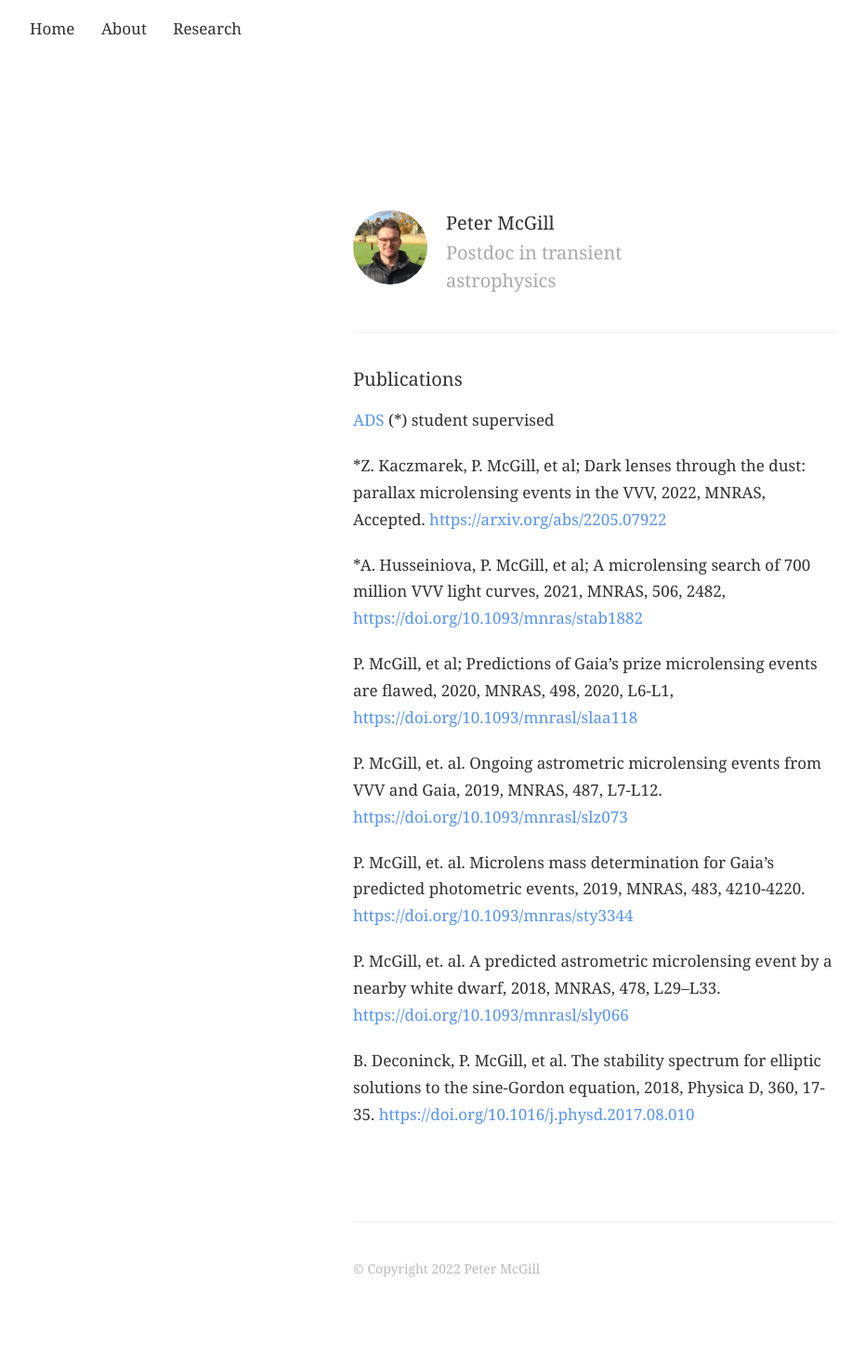
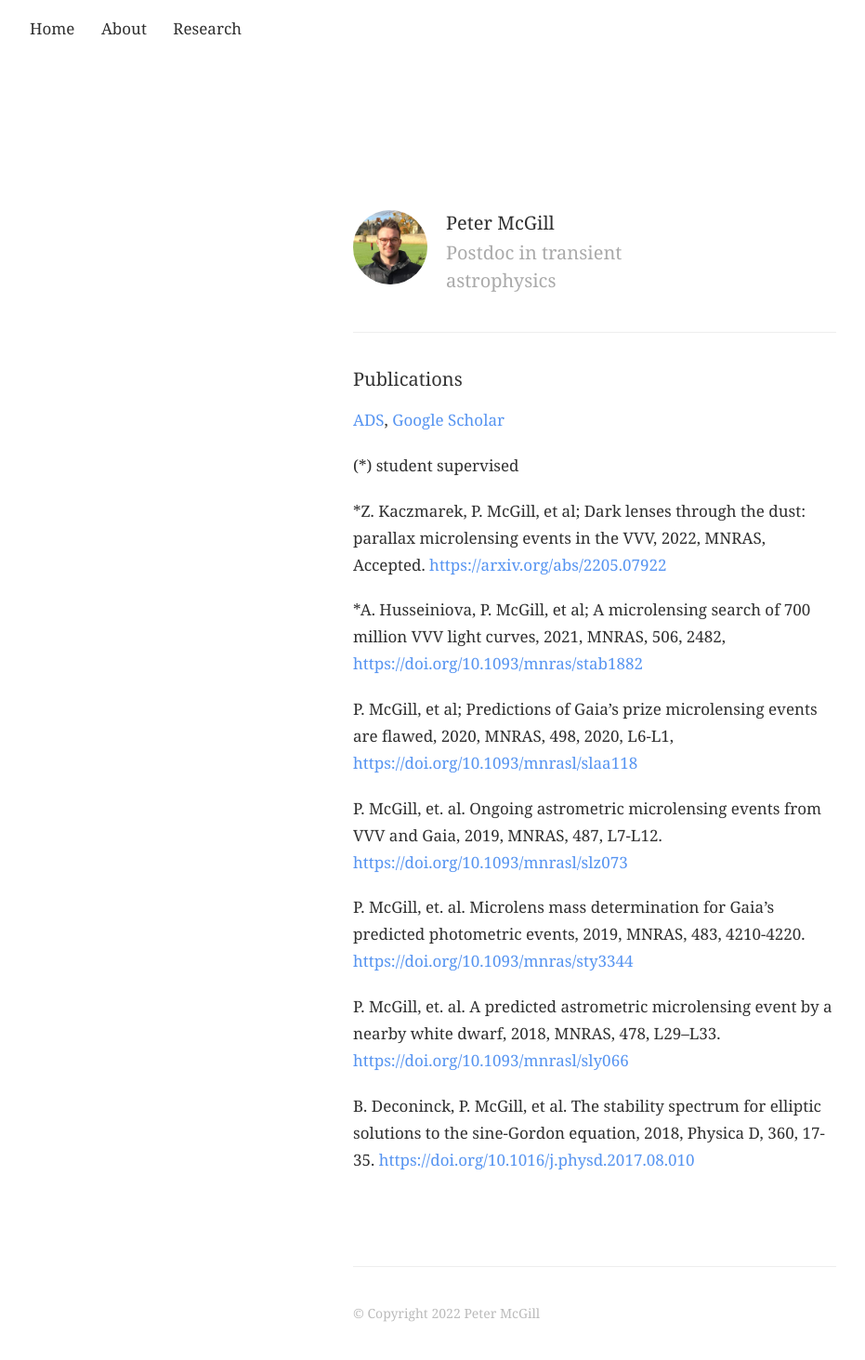
Before and after one commit to astrophpeter/astrophpeter.github.io, a Jekyll site: the page built from publications.md, in a window 1280 px wide. Shown: the whole page at 93% size, without its empty margins (0-931 px from the left). Built offline with Jekyll 4.4.1, drawn with Linux system fonts in a browser that asks for light colours; nearby versions of some CDN libraries; before the commit the page ends 1415 px from its top, so only the background shows below that.

Commit message:
Update publications.md

```diff
--- a/publications.md
+++ b/publications.md
@@ -5,7 +5,8 @@ profile: true
 ---
 
 ### Publications
-[ADS](https://ui.adsabs.harvard.edu/public-libraries/kOvkmNXuQ7GgLpRXUKx1Vg)
+[ADS](https://ui.adsabs.harvard.edu/public-libraries/kOvkmNXuQ7GgLpRXUKx1Vg), [Google Scholar](https://scholar.google.com/citations?user=0CMkoAoAAAAJ&hl=en)
+
 (*) student supervised
 
 *Z. Kaczmarek, P. McGill, et al; Dark lenses through the dust: parallax microlensing events in the VVV, 2022, MNRAS, Accepted. [https://arxiv.org/abs/2205.07922](https://arxiv.org/abs/2205.07922)
```
